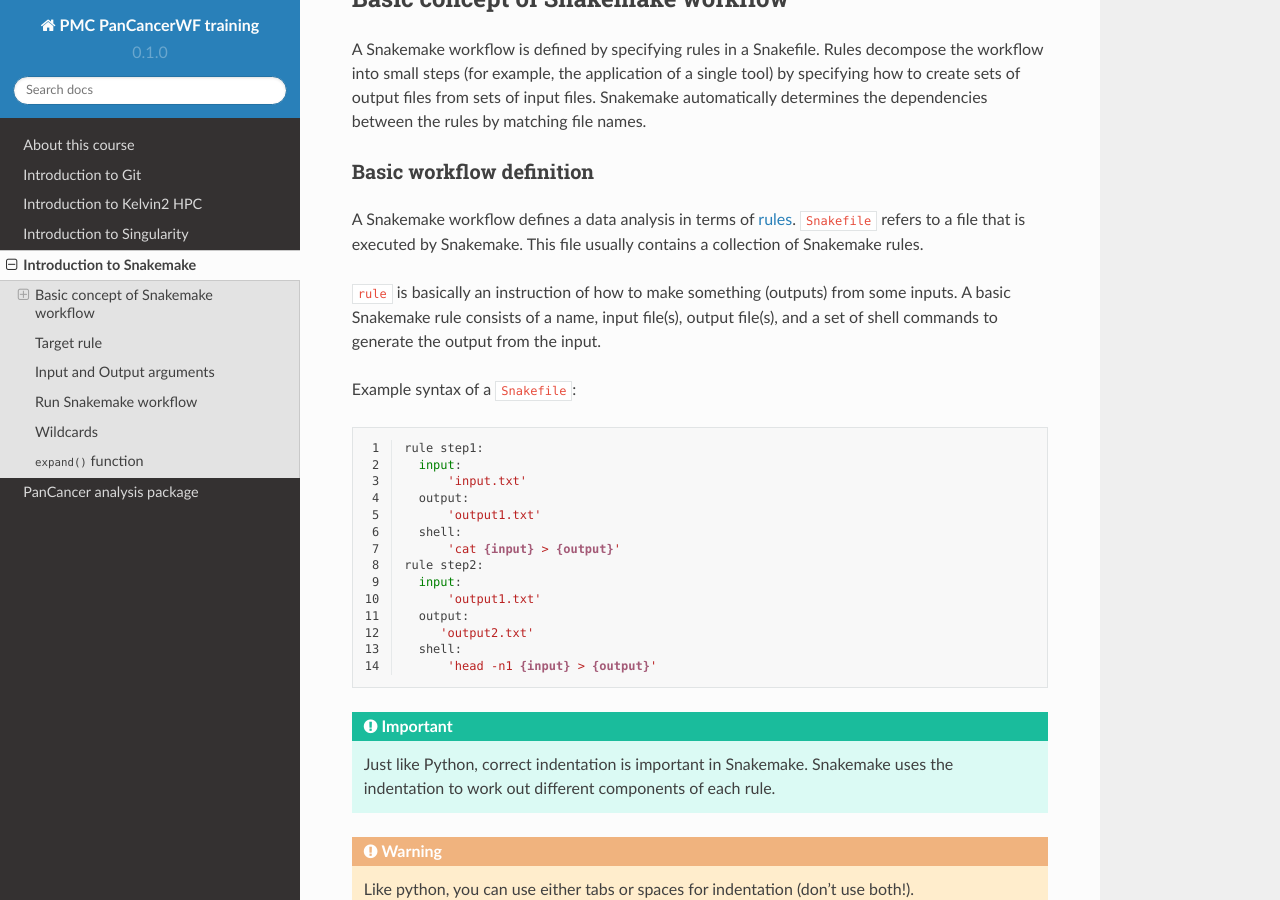
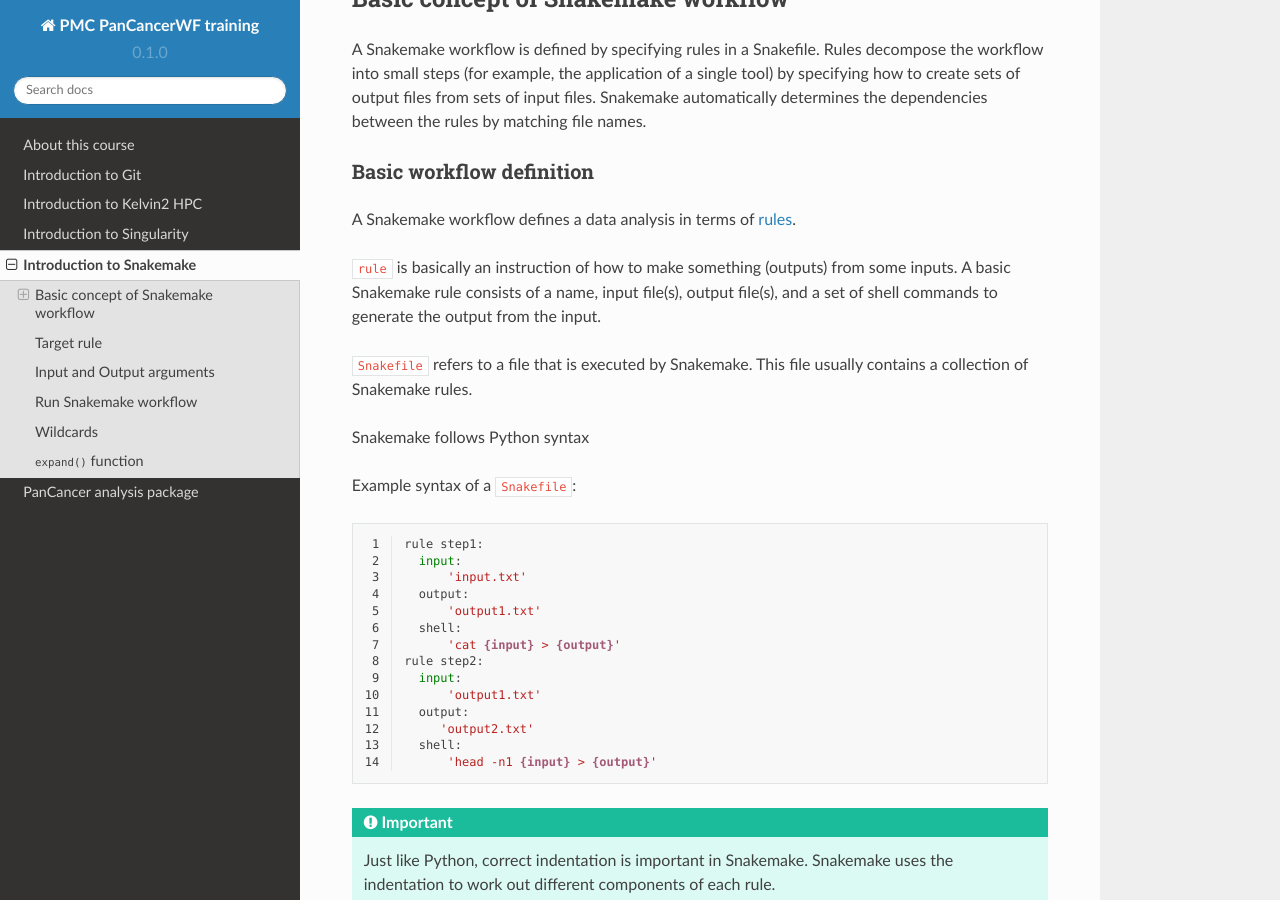
Before and after one commit to sirintra/PMC-PC-training, a Sphinx documentation site: the page built from docs/source/snakemake.rst, in a window 1280 px wide and 900 px high, scrolled down 322 px. Built offline with Sphinx 7.4.7 and the Read the Docs theme 2.0.0, drawn with Linux system fonts in a browser that asks for light colours.

Commit message:
Update snakemake.rst

```diff
--- a/docs/source/snakemake.rst
+++ b/docs/source/snakemake.rst
@@ -11,9 +11,13 @@ A Snakemake workflow is defined by specifying rules in a Snakefile. Rules decomp
 
 Basic workflow definition
 ==========================
-A Snakemake workflow defines a data analysis in terms of `rules <https://snakemake.readthedocs.io/en/stable/snakefiles/rules.html>`_. ``Snakefile`` refers to a file that is executed by Snakemake. This file usually contains a collection of Snakemake rules.
+A Snakemake workflow defines a data analysis in terms of `rules <https://snakemake.readthedocs.io/en/stable/snakefiles/rules.html>`_.
 
 ``rule`` is basically an instruction of how to make something (outputs) from some inputs. A basic Snakemake rule consists of a name, input file(s), output file(s), and a set of shell commands to generate the output from the input.
+
+``Snakefile`` refers to a file that is executed by Snakemake. This file usually contains a collection of Snakemake rules.
+
+Snakemake follows Python syntax
 
 
 Example syntax of a ``Snakefile``:
```
